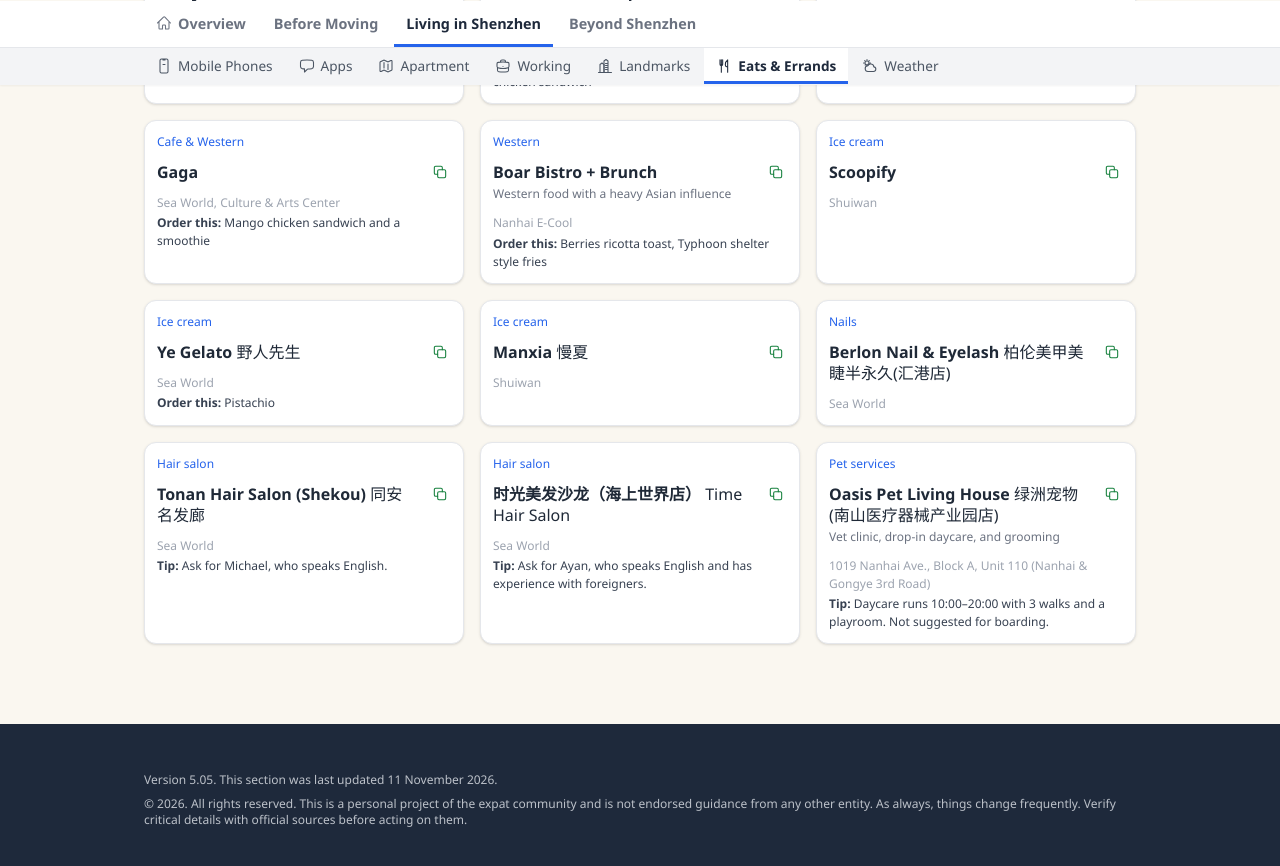
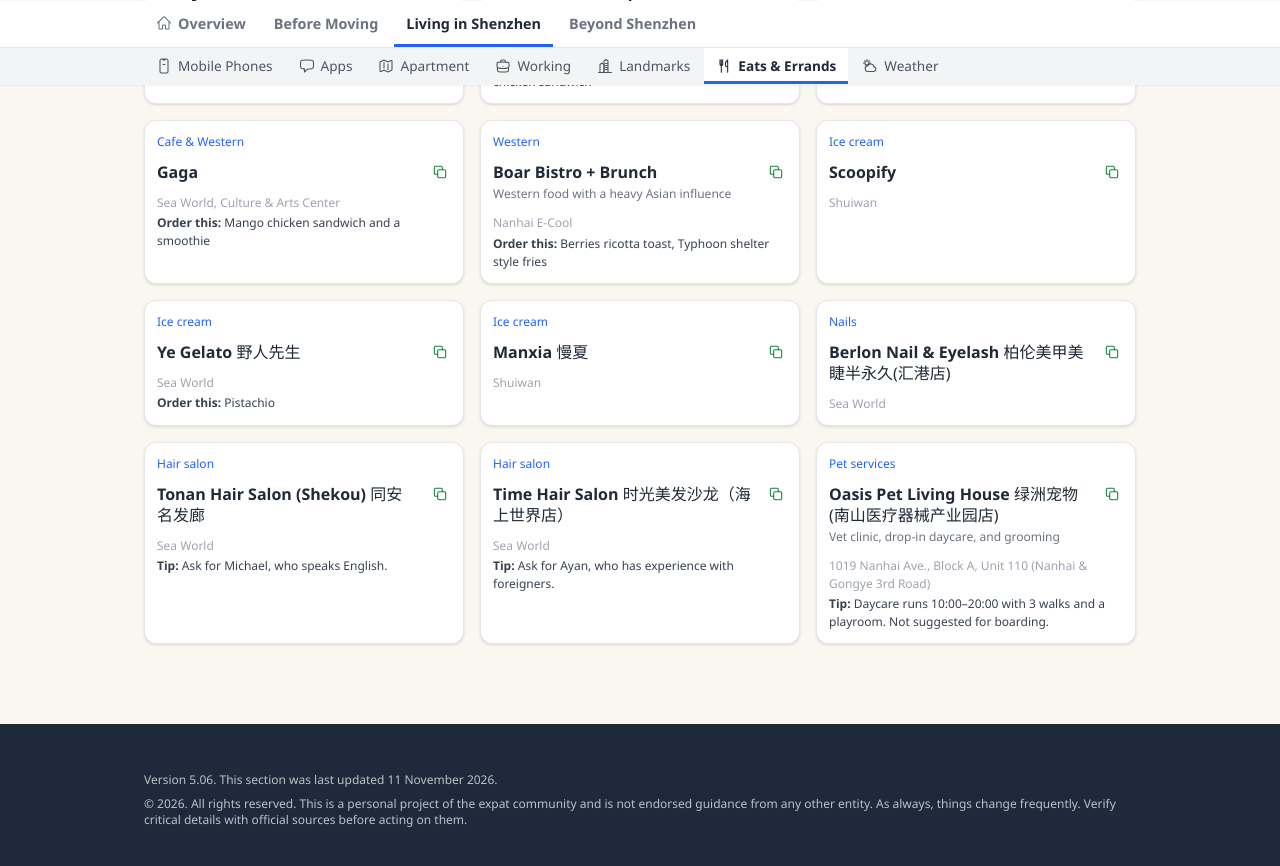
Before and after one commit to livinginshenzhen/guide, a Jekyll site: the page built from vouched.html, in a window 1280 px wide and 900 px high, scrolled down 1935 px. Shown: the top 866 px of the window. Built offline with Jekyll 4.4.1, drawn with Linux system fonts in a browser that asks for light colours; some web fonts are replaced.

Commit message:
Eats & Errands: reorder Time Hair Salon entry and shorten tip (v5.06)
Co-Authored-By: Claude Sonnet 5.5 <noreply@anthropic.com>

```diff
--- a/_data/vouched.yml
+++ b/_data/vouched.yml
@@ -26,5 +26,5 @@
 - { id: manxia, name: "Manxia", name_zh: "慢夏", category: dessert, cuisine: Ice cream, area: "Shuiwan", area_id: shuiwan }
 - { id: berlon-nail-eyelash, name: "Berlon Nail & Eyelash", name_zh: "柏伦美甲美睫半永久(汇港店)", category: services, cuisine: Nails, area: "Sea World", area_id: sea-world }
 - { id: tonan-hair-salon, name: "Tonan Hair Salon (Shekou)", name_zh: "同安名发廊", category: services, cuisine: Hair salon, area: "Sea World", area_id: sea-world, tip: "Ask for Michael, who speaks English." }
-- { id: time-hair-salon, name: "时光美发沙龙（海上世界店）", name_en: "Time Hair Salon", category: services, cuisine: Hair salon, area: "Sea World", area_id: sea-world, tip: "Ask for Ayan, who speaks English and has experience with foreigners." }
+- { id: time-hair-salon, name: "Time Hair Salon", name_zh: "时光美发沙龙（海上世界店）", category: services, cuisine: Hair salon, area: "Sea World", area_id: sea-world, tip: "Ask for Ayan, who has experience with foreigners." }
 - { id: oasis-pet-living-house, name: "Oasis Pet Living House", name_zh: "绿洲宠物(南山医疗器械产业园店)", category: services, cuisine: Pet services, desc: "Vet clinic, drop-in daycare, and grooming", area: "1019 Nanhai Ave., Block A, Unit 110 (Nanhai & Gongye 3rd Road)", area_id: guishan-road, tip: "Daycare runs 10:00–20:00 with 3 walks and a playroom. Not suggested for boarding." }
--- a/_layouts/default.html
+++ b/_layouts/default.html
@@ -79,7 +79,7 @@
 <!-- FOOTER -->
 <footer class="bg-brand text-white mt-12" style="background-color:#1e293b; padding-top:3rem; padding-bottom:4.5rem;">
   <div class="max-w-4xl mx-auto px-4">
-    <p class="text-blue-300 text-xs">Version 5.05. This section was last updated {{ page.updated }}.</p>
+    <p class="text-blue-300 text-xs">Version 5.06. This section was last updated {{ page.updated }}.</p>
     <p class="text-blue-300 text-xs mt-2">&copy; 2026. All rights reserved. This is a personal project of the expat community and is not endorsed guidance from any other entity. As always, things change frequently. Verify critical details with official sources before acting on them.</p>
   </div>
 </footer>
--- a/vouched.html
+++ b/vouched.html
@@ -34,8 +34,8 @@ updated: "11 November 2026"
         <p class="vm-cuisine">{{ p.cuisine | replace: '&', '&amp;' }}</p>
         <div class="vm-g">
           <div class="vm-head">
-            <p class="vm-name">{% if p.name_en %}<span lang="zh-Hans" style="font-weight:700;">{{ p.name }}</span> <span>{{ p.name_en }}</span>{% else %}{{ p.name | replace: '&', '&amp;' }}{% if p.name_zh %} <span lang="zh-Hans">{{ p.name_zh }}</span>{% endif %}{% endif %}</p>
-            <button type="button" class="vm-copy" data-copy="{{ p.name | escape }}{% if p.name_zh %} {{ p.name_zh }}{% endif %}{% if p.name_en %} {{ p.name_en }}{% endif %}" aria-label="Copy the name of {{ p.name | escape }} for search elsewhere" title="Copy the name for search elsewhere.">
+            <p class="vm-name">{{ p.name | replace: '&', '&amp;' }}{% if p.name_zh %} <span lang="zh-Hans">{{ p.name_zh }}</span>{% endif %}</p>
+            <button type="button" class="vm-copy" data-copy="{{ p.name | escape }}{% if p.name_zh %} {{ p.name_zh }}{% endif %}" aria-label="Copy the name of {{ p.name | escape }} for search elsewhere" title="Copy the name for search elsewhere.">
               <svg class="icon w-4 h-4 vm-ic-copy" aria-hidden="true"><use href="#ic-copy"/></svg>
               <svg class="icon w-4 h-4 vm-ic-done" aria-hidden="true"><use href="#ic-check"/></svg>
             </button>
```
